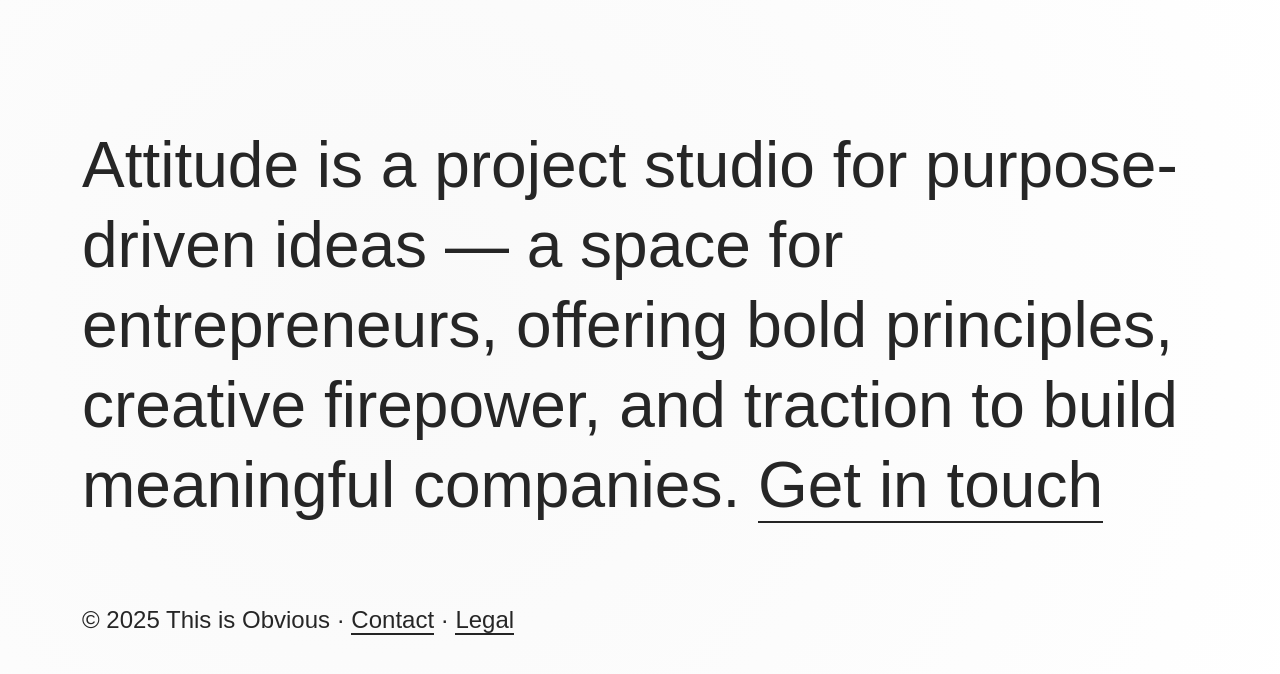
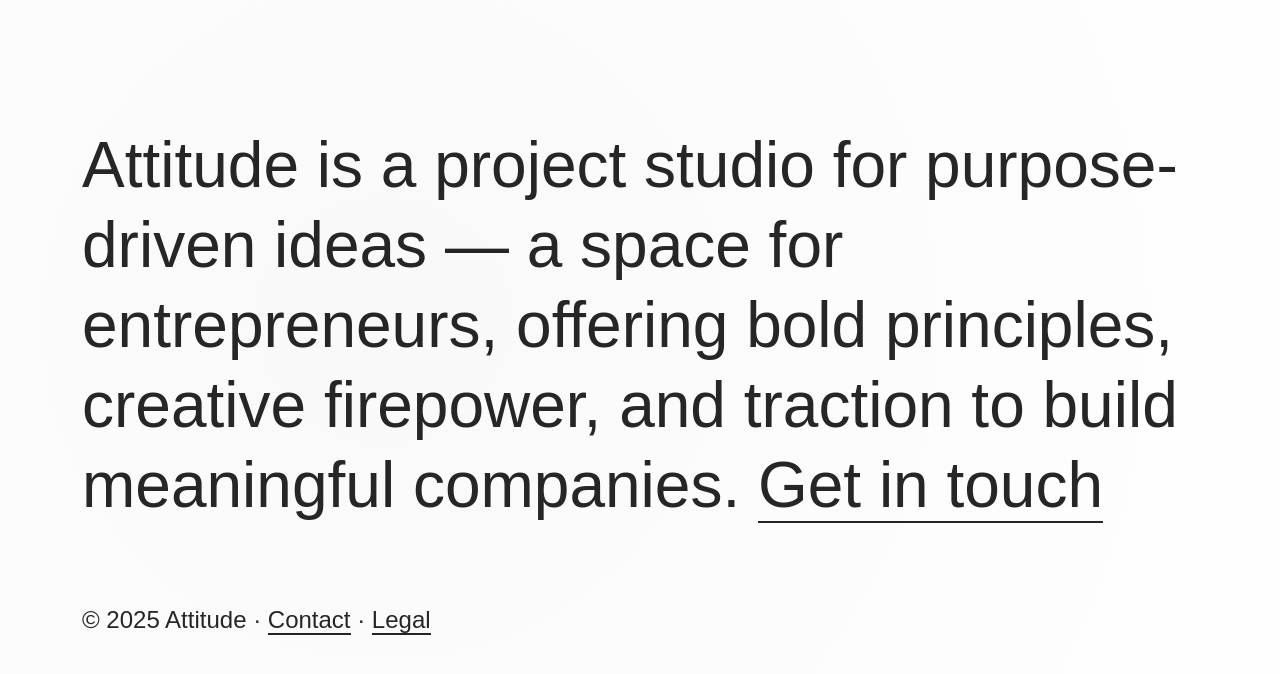
Before and after one commit to frankmuellerpierstorff/attitude, a plain HTML site: page index.html in a window 1280 px wide. Drawn offline with Linux system fonts and the light colour scheme; a web font is replaced by a local one.

Commit message:
Update index.html

```diff
--- a/index.html
+++ b/index.html
@@ -73,7 +73,7 @@
       Attitude is a project studio for purpose-driven ideas — a space for entrepreneurs, offering bold principles, creative firepower, and traction to build meaningful companies.
       <a href="mailto:frank@attitude.studio">Get in touch</a>
     </p>
-    <h5>© 2025 This is Obvious · <a href="mailto:frank@attitude.studio">Contact</a> · <a href="https://www.attitude.studio/legal.html" target="_blank">Legal</a></h5>
+    <h5>© 2025 Attitude · <a href="mailto:frank@attitude.studio">Contact</a> · <a href="https://www.attitude.studio/legal.html" target="_blank">Legal</a></h5>
   </div>
 </body>
 </html>
```
